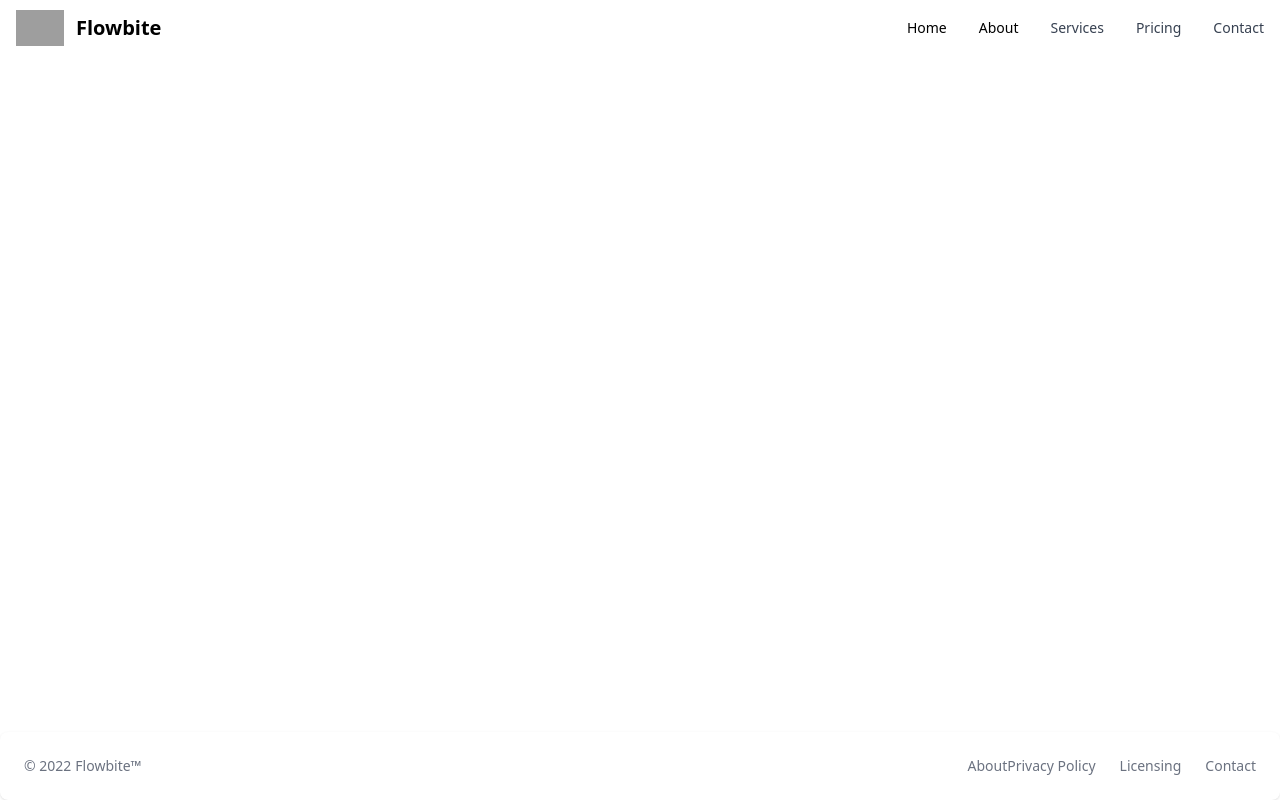
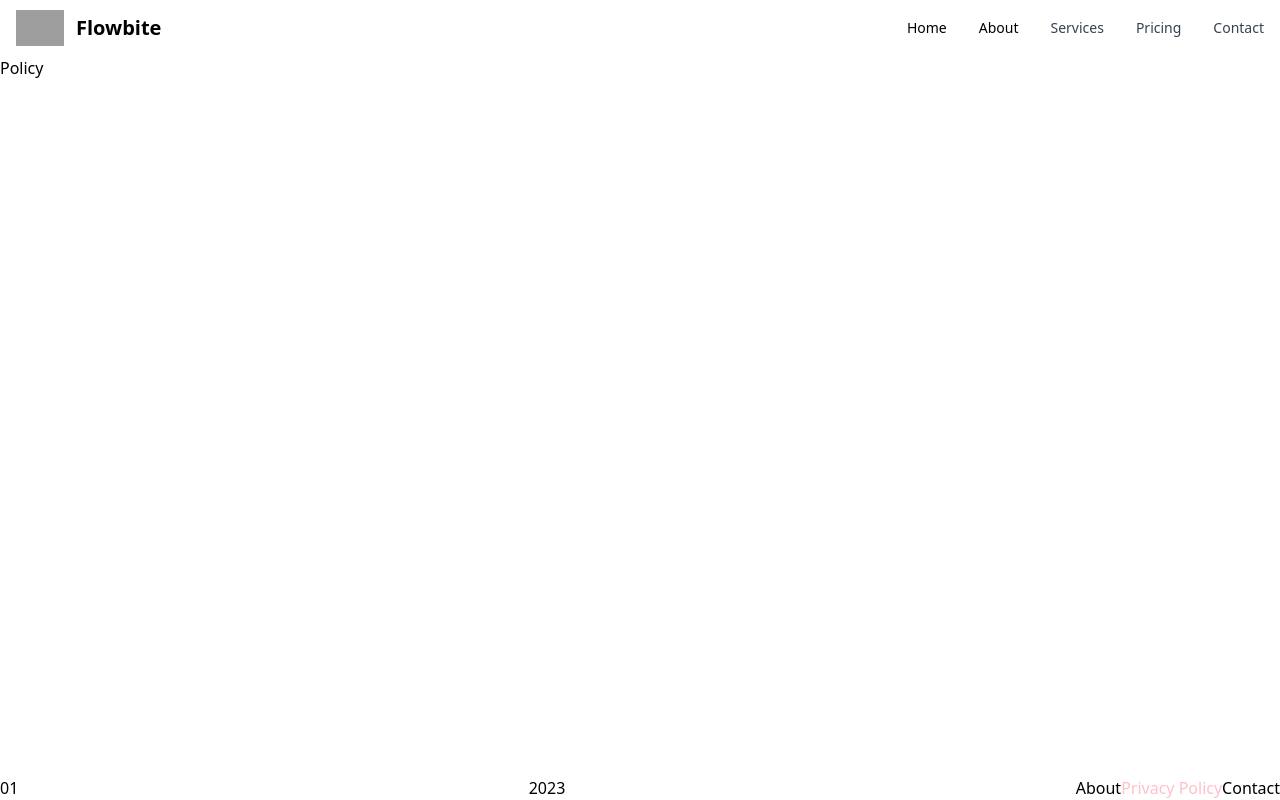
Before and after one commit to AndreasKarz/ReactStarterTemplate, a React (Vite) app: page /policy in a window 1280 px wide. Built offline with nearby package versions, Linux system fonts and the light colour scheme; grey boxes are pictures that could not be loaded.

Commit message:
Fine tuning: - import all pages from directory - cleanup

```diff
--- a/src/App.tsx
+++ b/src/App.tsx
@@ -1,64 +1,42 @@
-import { Footer } from 'flowbite-react';
-import { Navbar } from 'flowbite-react/lib/esm/components';
-import { useState } from 'react';
-import { NavLink, Route, Routes } from 'react-router-dom';
-import Home from './pages/Home';
+import { Route, Routes } from 'react-router-dom';
+import Footer from './components/Footer';
+import NavBar from './components/NavBar';
+import * as Pages from './pages/_index';
 
-function App() {
-	const [count, setCount] = useState(0);
+/**
+ * Learn React Router v6 in 45 minutes
+ * https://www.youtube.com/watch?v=Ul3y1LXxzdU
+ */
 
+export default function App() {
 	return (
-		<>
-			<Navbar
-				fluid={true}
-				rounded={true}
-			>
-				<Navbar.Brand>
-					<img
-						src='https://flowbite.com/docs/images/logo.svg'
-						className='mr-3 h-6 sm:h-9'
-						alt='Flowbite Logo'
-					/>
-					<span className='self-center whitespace-nowrap text-xl font-semibold dark:text-white'>
-						Flowbite
-					</span>
-				</Navbar.Brand>
-				<Navbar.Toggle />
-				<Navbar.Collapse>
-					<NavLink to='/'>Home</NavLink>
-					<NavLink to='/about'>About</NavLink>
-
-					<Navbar.Link href='/navbars'>Services</Navbar.Link>
-					<Navbar.Link href='/navbars'>Pricing</Navbar.Link>
-					<Navbar.Link href='/navbars'>Contact</Navbar.Link>
-				</Navbar.Collapse>
-			</Navbar>
+		<div className='container mx-auto '>
+			<NavBar />
 
 			<Routes>
 				<Route
 					path='/'
-					element={<Home />}
+					element={<Pages.Home />}
 				/>
 				<Route
 					path='about'
-					element={<h1>About</h1>}
+					element={<Pages.About />}
+				/>
+				<Route
+					path='contact'
+					element={<Pages.Contact />}
+				/>
+				<Route
+					path='policy'
+					element={<Pages.Policy />}
+				/>
+				<Route
+					path='*'
+					element={<Pages.NotFound />}
 				/>
 			</Routes>
-			<Footer container={true}>
-				<Footer.Copyright
-					href='#'
-					by='Flowbite™'
-					year={2022}
-				/>
-				<Footer.LinkGroup>
-					<NavLink to='/about'>About</NavLink>
-					<Footer.Link href='#'>Privacy Policy</Footer.Link>
-					<Footer.Link href='#'>Licensing</Footer.Link>
-					<Footer.Link href='#'>Contact</Footer.Link>
-				</Footer.LinkGroup>
-			</Footer>
-		</>
+
+			<Footer />
+		</div>
 	);
 }
-
-export default App;
--- /dev/null
+++ b/src/components/Footer.tsx
@@ -0,0 +1,19 @@
+import { NavLink } from 'react-router-dom';
+
+export default function Footer() {
+	const currentYear = new Date().getFullYear();
+
+	return (
+		<footer className='container w-full'>
+			<div className='flex justify-between'>
+				<div>01</div>
+				<div className='justify-center'>{currentYear}</div>
+				<div>
+					<NavLink to='/about'>About</NavLink>
+					<NavLink to='/policy'>Privacy Policy</NavLink>
+					<NavLink to='/contact'>Contact</NavLink>
+				</div>
+			</div>
+		</footer>
+	);
+}
--- /dev/null
+++ b/src/components/NavBar.tsx
@@ -0,0 +1,31 @@
+import { Navbar } from 'flowbite-react';
+import { NavLink } from 'react-router-dom';
+
+export default function NavBar() {
+	return (
+		<Navbar
+			fluid={true}
+			rounded={true}
+		>
+			<Navbar.Brand>
+				<img
+					src='https://flowbite.com/docs/images/logo.svg'
+					className='mr-3 h-6 sm:h-9'
+					alt='Flowbite Logo'
+				/>
+				<span className='self-center whitespace-nowrap text-xl font-semibold dark:text-white'>
+					Flowbite
+				</span>
+			</Navbar.Brand>
+			<Navbar.Toggle />
+			<Navbar.Collapse>
+				<NavLink to='/'>Home</NavLink>
+				<NavLink to='/about'>About</NavLink>
+
+				<Navbar.Link href='/navbars'>Services</Navbar.Link>
+				<Navbar.Link href='/navbars'>Pricing</Navbar.Link>
+				<Navbar.Link href='/navbars'>Contact</Navbar.Link>
+			</Navbar.Collapse>
+		</Navbar>
+	);
+}
--- /dev/null
+++ b/src/pages/About.tsx
@@ -0,0 +1,5 @@
+function About() {
+	return <div>About</div>;
+}
+
+export default About;
--- /dev/null
+++ b/src/pages/Contact.tsx
@@ -0,0 +1,5 @@
+function Contact() {
+	return <div>Contact</div>;
+}
+
+export default Contact;
--- a/src/pages/Home.tsx
+++ b/src/pages/Home.tsx
@@ -1,5 +1,3 @@
-import React from 'react';
-
 function Home() {
 	return <div>Home</div>;
 }
--- /dev/null
+++ b/src/pages/NotFound.tsx
@@ -0,0 +1,15 @@
+import React, { useEffect } from 'react';
+import { useNavigate } from 'react-router-dom';
+
+export default function NotFound() {
+	const navigate = useNavigate();
+
+	useEffect(() => {
+		setTimeout(() => {
+			navigate(-1);
+		}, 4000);
+	}, []);
+	return (
+		<div className='container'>NotFound -- we bring you back to the last page in 4 seconds</div>
+	);
+}
--- /dev/null
+++ b/src/pages/Policy.tsx
@@ -0,0 +1,5 @@
+function Policy() {
+	return <div>Policy</div>;
+}
+
+export default Policy;
--- /dev/null
+++ b/src/pages/_index.ts
@@ -0,0 +1,10 @@
+/**
+ * Import Components in React Like a Pro
+ * https://medium.com/swlh/import-components-in-react-like-a-pro-b1340cb76a1b
+ */
+
+export { default as Home } from './Home';
+export { default as About } from './About';
+export { default as Contact } from './Contact';
+export { default as Policy } from './Policy';
+export { default as NotFound } from './NotFound';
--- a/tailwind.config.cjs
+++ b/tailwind.config.cjs
@@ -1,9 +1,17 @@
 /** @type {import('tailwindcss').Config} */
 const colors = require('tailwindcss/colors');
+
+/**
+ * A guide to configuring and customizing your Tailwind installation
+ * https://tailwindcss.com/docs/configuration
+ */
 
 module.exports = {
 	content: ['./src/**/*.{js,jsx,ts,tsx}', 'node_modules/flowbite-react/**/*.{js,jsx,ts,tsx}'],
 	theme: {
+		container: {
+			center: true,
+		},
 		colors: {
 			gray: colors.coolGray,
 			blue: colors.lightBlue,
```
